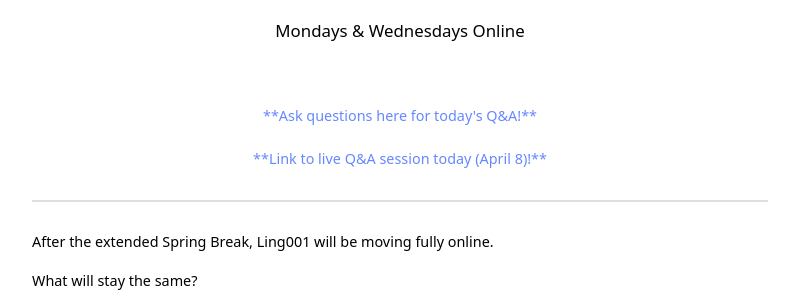
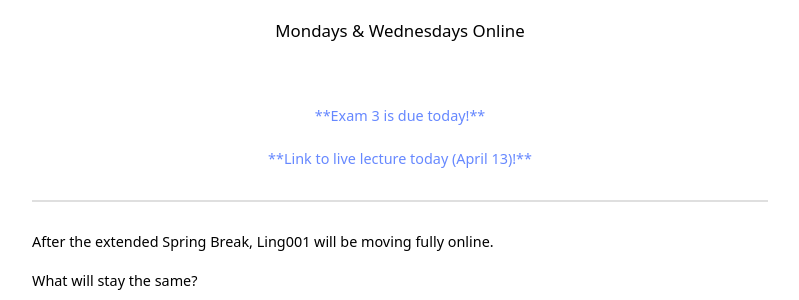
Before and after one commit to kschuler/ling001, a Jekyll site: the page built from index.md, in a window 1280 px wide and 900 px high. Shown: the part 220-520 px from the top of the window, without its empty margins (240-1039 px from the left). Built offline with Jekyll 4.4.1, drawn with Linux system fonts in a browser that asks for light colours.

Commit message:
Update index.md

```diff
--- a/index.md
+++ b/index.md
@@ -6,8 +6,8 @@ title: LING 1
 <h2 align="center">Spring 2020 Updated Online Syllabus</h2>
 <h3 align="center">Mondays & Wednesdays <b>Online</b></h3>
 <br>
-<h4 align="center"><a href="https://piazza.com/class/k7or64b9ygz2mn?cid=47"><b>**Ask questions here for today's Q&A!**</b></a></h4>
-<h4 align="center"><a href="https://upenn.hosted.panopto.com/Panopto/Pages/Viewer.aspx?id=11e441a3-f5e7-4cc7-9af4-ab970103e338"><b>**Link to live Q&A session today (April 8)!**</b></a></h4>
+<h4 align="center"><a href="resources/Ling001-20A-Exam3.pdf"><b>**Exam 3 is due today!**</b></a></h4>
+<h4 align="center"><a href="https://upenn.hosted.panopto.com/Panopto/Pages/Viewer.aspx?id=827f86c3-ee74-4a94-be5e-ab9c00e493d4"><b>**Link to live lecture today (April 13)!**</b></a></h4>
 <hr>
 After the extended Spring Break, Ling001 will be moving fully online.
 
```
